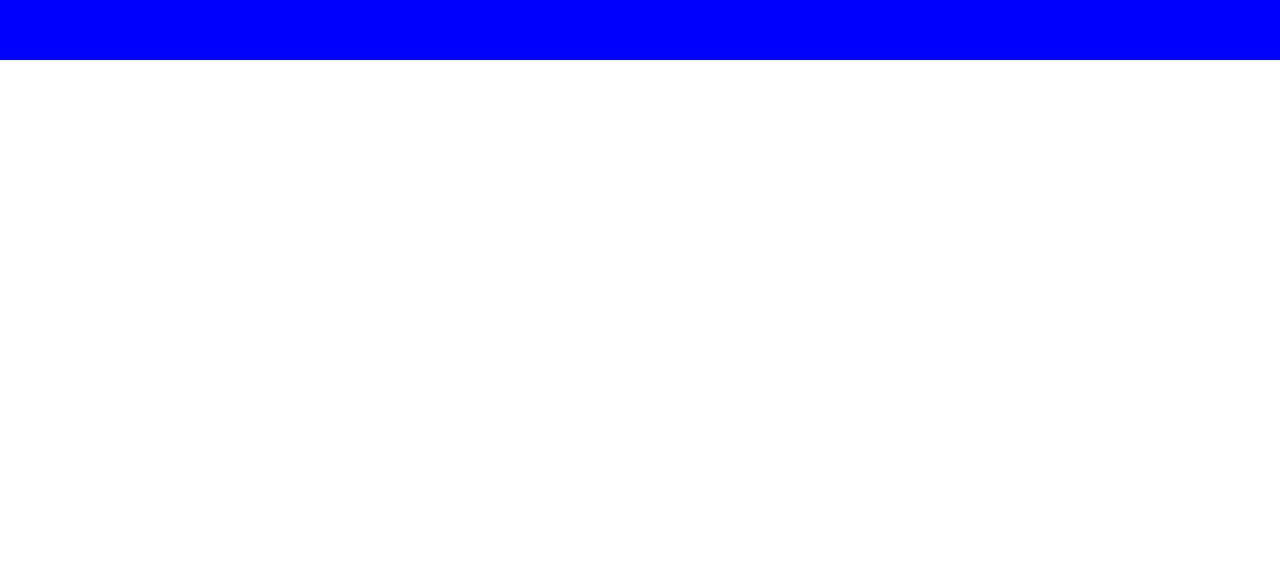
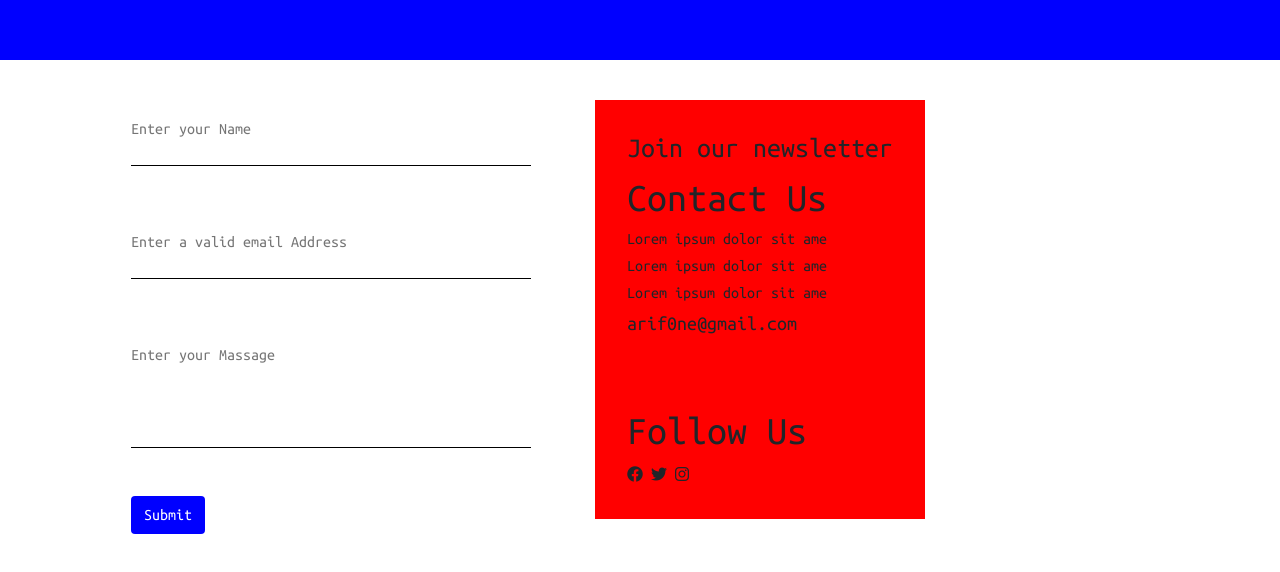
Before and after one commit to arif0ne/Real-State-website, a plain HTML site: page index.html in a window 1280 px wide. Shown: the part 4639-5211 px from the top of the page. Before the commit the page ends 4699 px from the top, so only its background shows below. Drawn offline with nearby package versions, Linux system fonts and the light colour scheme.

Commit message:
contact section are complete now

```diff
--- a/css/style.css
+++ b/css/style.css
@@ -158,17 +158,20 @@
    margin-top: 4rem;
 }
 
-.row .builder-home-item1 span,.row-build-item .build-item2 .build-item2-d span {
+.row .builder-home-item1 span,
+.row-build-item .build-item2 .build-item2-d span {
    font-size: 3rem;
    font-weight: 500;
 }
 
-.row .builder-home-item1 h2,.row-build-item .build-item2 .build-item2-d h2 {
+.row .builder-home-item1 h2,
+.row-build-item .build-item2 .build-item2-d h2 {
    font-size: 2rem;
    margin: 1rem 0 1rem 0;
 }
 
-.row .builder-home-item1 p,.row-build-item .build-item2 .build-item2-d p {
+.row .builder-home-item1 p,
+.row-build-item .build-item2 .build-item2-d p {
    font-size: 1rem;
    line-height: 30px;
 }
@@ -259,7 +262,7 @@
 }
 
 .row-build-item .build-item1 img {
-   height:600px;
+   height: 600px;
    width: 700px;
    background-color: rgb(255, 231, 200);
    background-position: center;
@@ -272,15 +275,19 @@
    width: 50%;
    display: flex;
 }
-.row-build-item .build-item2 .build-item2-d{
+
+.row-build-item .build-item2 .build-item2-d {
    position: absolute;
 }
-.row-build-item .build-item2 .m-top{
+
+.row-build-item .build-item2 .m-top {
    margin-top: 5rem;
 }
-.row-build-item .build-item2 .build-img{
+
+.row-build-item .build-item2 .build-img {
    position: relative;
 }
+
 .row-build-item .build-item2 .build-img img {
    width: 300px;
    height: 300px;
@@ -288,17 +295,19 @@
    background-repeat: no-repeat;
    background-size: cover;
    object-fit: cover;
-   margin-top:23rem;
+   margin-top: 23rem;
    margin-left: 20rem;
 }
 
-.row-drag .contain-drag{
+.row-drag .contain-drag {
    height: 100vh;
    background-color: blue;
    margin-top: 5rem;
    padding-left: 10rem;
+   /* position: absolute; */
 }
-.row-drag .contain-drag .drag-item{
+
+.row-drag .contain-drag .drag-item {
    border: 2px solid #fff;
    height: 300px;
    width: 300px;
@@ -309,10 +318,56 @@
    justify-content: center;
    text-align: center;
 }
-.row-drag .contain-drag .drag-item span{
+
+.row-drag .contain-drag .drag-item span {
    font-size: 2rem;
 }
-.row-drag .contain-drag .drag-item h3{
+
+.row-drag .contain-drag .drag-item h3 {
    font-size: 3rem;
    margin: 0.5rem 0 0.5rem 0;
 }
+
+/* Contact Section style */
+.row-contact {
+   height: 100vh;
+   width: 80%;
+   /* position: relative; */
+   /* background-color: blueviolet; */
+}
+
+.row-contact .contact-item {
+   height: 500px;
+   /* margin-top: 8rem; */
+   align-items: center;
+   justify-content: center;
+}
+
+.row-contact .contact-item .left-contact-form {
+   /* width: 50%; */
+   padding: 2rem;
+}
+
+.row-contact .contact-item .left-contact-form .contact-name .name,
+.row-contact .contact-item .left-contact-form .contact-email .email,
+.row-contact .contact-item .left-contact-form .contact-massage .massage {
+   margin: 2rem 2rem 2rem 0;
+   width: 400px;
+   font-size: 1rem;
+   outline: none;
+   border: none;
+   border-bottom: 1px solid black;
+   padding-bottom: 1.5rem;
+}
+
+.row-contact .contact-item .left-contact-form .contact-massage .massage {
+   padding-bottom: 5rem;
+}
+.row-contact .contact-item .right-contact-details{
+   /* padding: 2rem 2rem 2rem 2rem; */
+   background-color: red;
+}
+.row-contact .contact-item .right-contact-details .contact-location-d,
+.row-contact .contact-item .right-contact-details .contact-social-icon{
+   padding: 2rem;
+}
--- a/index.html
+++ b/index.html
@@ -120,8 +120,8 @@
                         <h2>What We Do</h2>
                         <p>Lorem ipsum, dolor sit amet consectetur adipisicing elit. Recusandae cum nihil, dignissimos
                             quidem doloremque impedit est necessitatibus animi nisi ut!</p>
-                            <button class="btn">More</button>
-                        </div>
+                        <button class="btn">More</button>
+                    </div>
                     <div class="build-img">
                         <img src="./assets/img/chair2.png" alt="" srcset="">
                     </div>
@@ -147,6 +147,43 @@
                 </div>
             </div>
         </seciton>
+        <section class="row-contact">
+            <div class="contact-item d-flex">
+                <div class="left-contact-form">
+                    <form action="">
+                        <div class="contact-name">
+                            <input type="text" class="name cont-list" placeholder="Enter your Name">
+                        </div>
+                        <div class="contact-email">
+                            <input type="email" class="email cont-list" placeholder="Enter a valid email Address">
+                        </div>
+                        <div class="contact-massage">
+                            <input type="text" class="massage cont-list" placeholder="Enter your Massage">
+                        </div>
+                    </form>
+                    <button type="submit" class="btn">Submit</button>
+                </div>
+                <div class="right-contact-details">
+                    <div class="contact-location-d">
+                        <h3>Join our newsletter</h3>
+                        <h1>Contact Us</h1>
+                        <h6>Lorem ipsum dolor sit ame</h6>
+                        <h6>Lorem ipsum dolor sit ame</h6>
+                        <h6>Lorem ipsum dolor sit ame</h6>
+                        <h5>arif0ne@gmail.com</h5>
+                    </div>
+                    <div class="contact-social-icon">
+                        <h1>Follow Us</h1>
+                        <div class="sec-icons">
+                            <i class="fab fa-facebook"></i>
+                            <i class="fab fa-twitter"></i>
+                            <i class="fab fa-instagram"></i>
+                        </div>
+                    </div>
+                </div>
+            </div>
+        </section>
+
     </main>
     <!-- externel script links -->
     <script src="https://code.jquery.com/jquery-3.2.1.slim.min.js"
```
